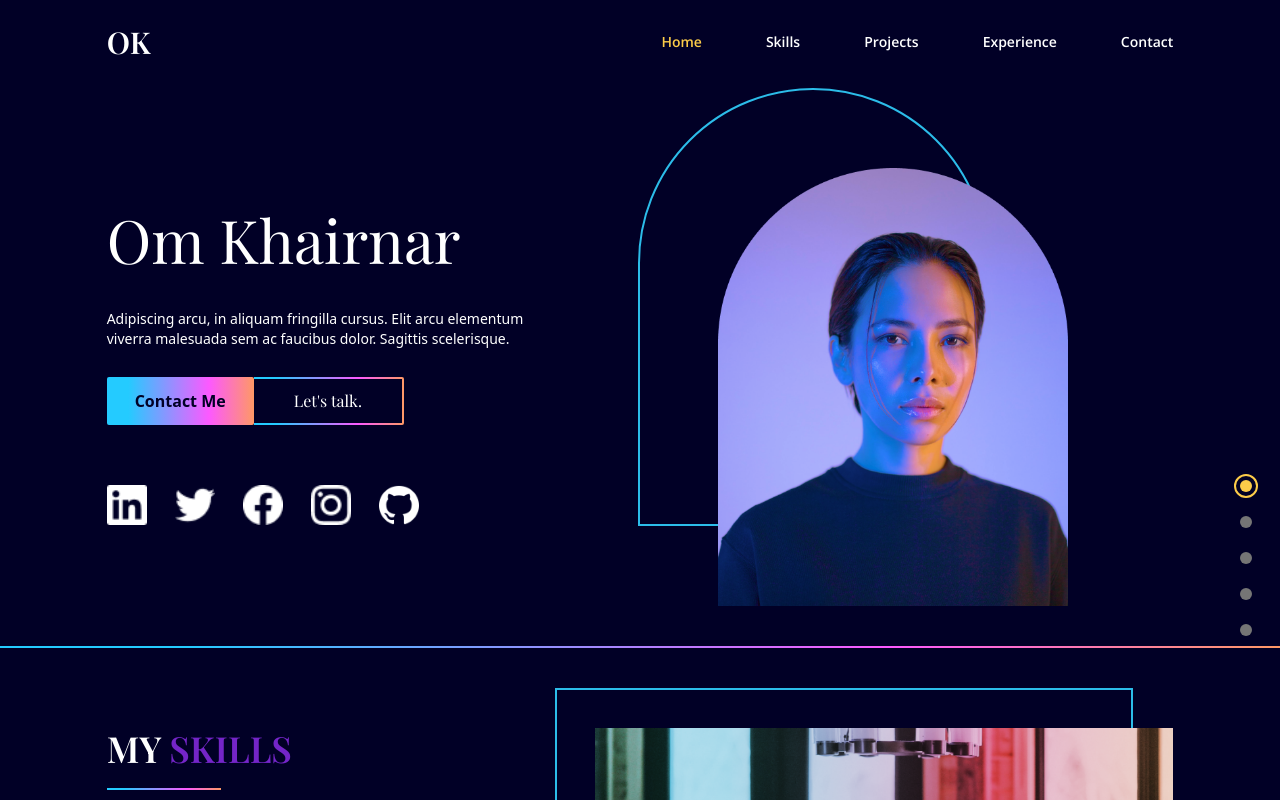
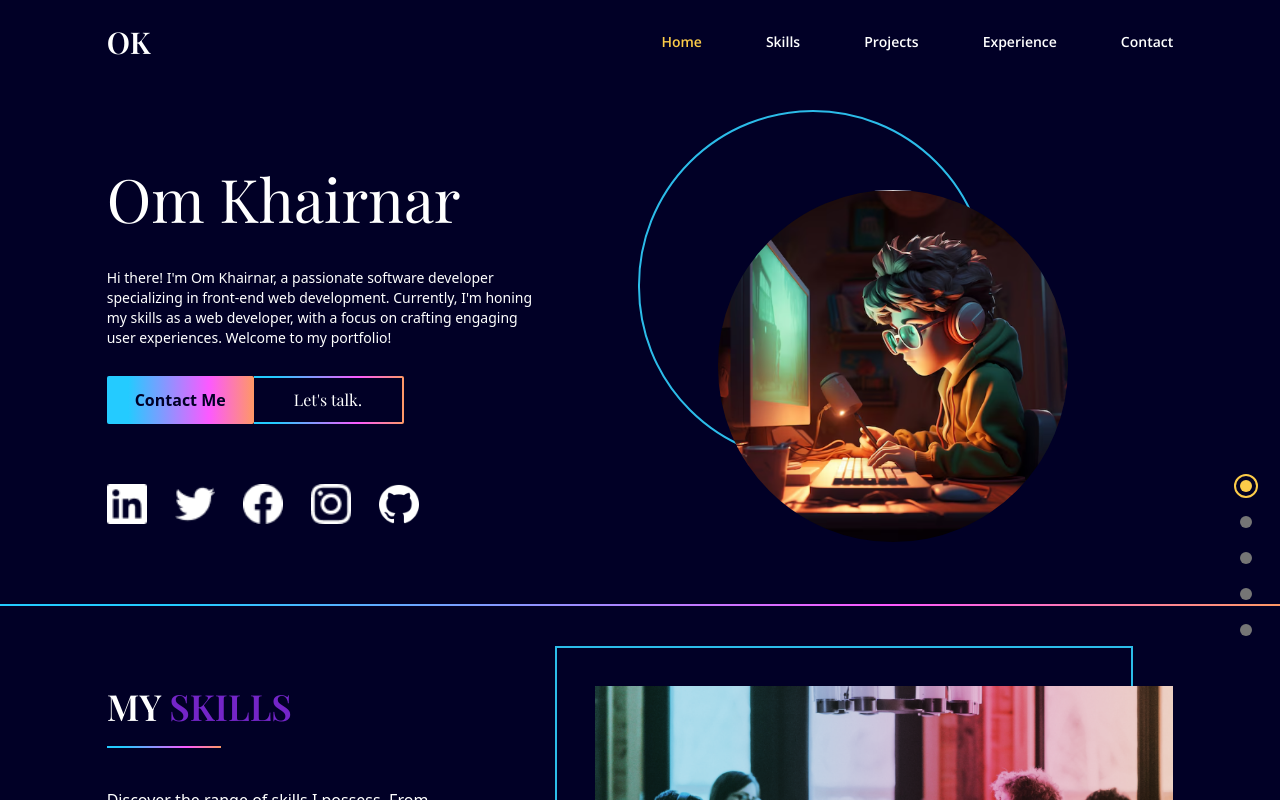
Before and after one commit to Om-Khairnar/Portfolio, a Next.js app: page / in a window 1280 px wide. Shown: the top 800 px of the page. Built offline with nearby package versions, Linux system fonts and the light colour scheme.

Commit message:
ADDED image section to it

```diff
--- a/src/pages/scenes/Landing.jsx
+++ b/src/pages/scenes/Landing.jsx
@@ -12,30 +12,26 @@ const Landing = ({ setSelectedPage }) => {
       id="home"
       className="md:flex md:justify-between md:items-center md:h-full gao-16 py-10"
     >
-      {/*Image Section */}
+      {/* Image Section */}
       <div className="md:order-2 flex justify-center basis-3/5 z-10 mt-16 md:mt-32">
         {isAboveMediumScreens ? (
-          <div
-            className="relative z-0 ml-20 before:absolute before:-top-20 before:-left-20
-                        before:rounded-t-[400px] before:w-full before:max-w-[400px] md:before:max-w-[600px] before:h-full
-                        before:border-2 before:border-blue before:z-[-1]"
-          >
+          <div className="relative z-0 ml-20">
+            <div className="absolute -top-20 -left-20 rounded-full w-full max-w-[600px] h-full border-2 border-blue z-[-1]"></div>
             <Image
               alt="profile"
-              className="hover:filter hover:saturate-200 transition duration-500 z-10 w-full
-                            max-w-[250px] md:max-w-[350px]"
-              src="/assets/profile-image.png"
-              width={250}
+              className="hover:filter hover:saturate-200 transition duration-500 z-10 rounded-full w-full max-w-[350px]"
+              src="/assets/pro1.png"
+              width={350}
               height={350}
             />
           </div>
         ) : (
           <Image
             alt="profile"
-            className="z-10 w-full max-w-[250px] md:max-w-[350px]"
-            src="/assets/profile-image.png"
-            width={600}
-            height={400}
+            className="z-10 rounded-full w-full max-w-[250px]"
+            src="/assets/pro1.png"
+            width={250}
+            height={250}
           />
         )}
       </div>
@@ -58,10 +54,11 @@ const Landing = ({ setSelectedPage }) => {
           </p>
 
           <p className="mt-10 mb-7 text-sm text-center md:text-start">
-            Adipiscing arcu, in aliquam fringilla cursus. Elit arcu elementum
-            viverra malesuada sem ac faucibus dolor. Sagittis scelerisque.
+            Hi there! I&apos;m Om Khairnar, a passionate software developer
+            specializing in front-end web development. Currently, I&apos;m honing my
+            skills as a web developer, with a focus on crafting engaging user
+            experiences. Welcome to my portfolio!
           </p>
-
         </motion.div>
         {/* CALL TO ACTIONS */}
         <motion.div
```
Also changed, not shown: public/assets/pro1.png (added), public/assets/profile-image1.png (deleted).
